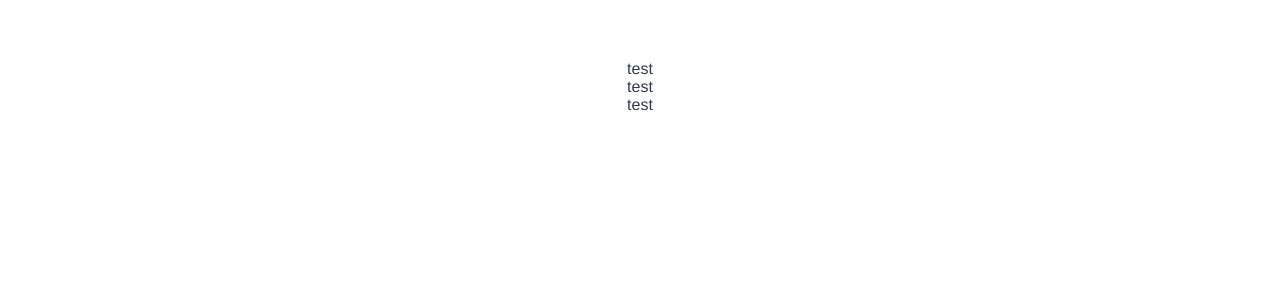
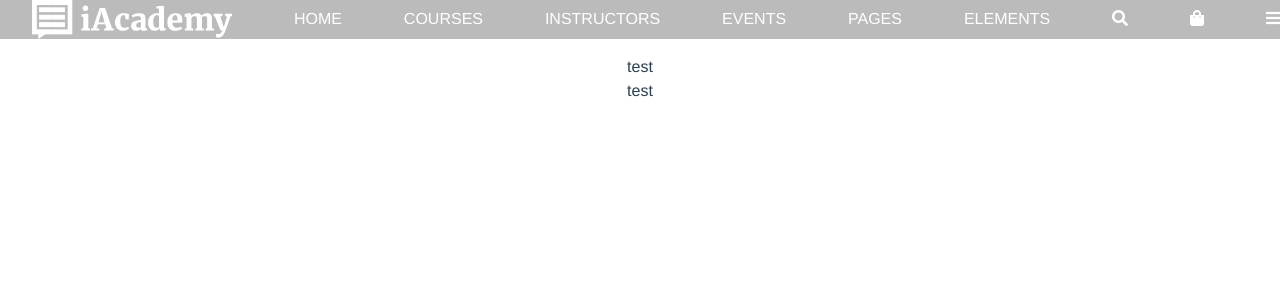
Before and after one commit to bePIRRO/proj-html-vuejs, a Vue app: page / in a window 1280 px wide. Shown: the top 300 px of the page. Built offline with nearby package versions, Linux system fonts and the light colour scheme.

Commit message:
create layout components, main nav menu component

```diff
--- a/public/index.html
+++ b/public/index.html
@@ -1,15 +1,30 @@
 <!DOCTYPE html>
 <html lang="">
   <head>
-    <meta charset="utf-8">
-    <meta http-equiv="X-UA-Compatible" content="IE=edge">
-    <meta name="viewport" content="width=device-width,initial-scale=1.0">
-    <link rel="icon" href="<%= BASE_URL %>favicon.ico">
-    <title><%= htmlWebpackPlugin.options.title %></title>
+    <meta charset="utf-8" />
+    <meta http-equiv="X-UA-Compatible" content="IE=edge" />
+    <meta name="viewport" content="width=device-width,initial-scale=1.0" />
+    <link rel="icon" href="<%= BASE_URL %>favicon.ico" />
+    <link
+      href="https://cdn.jsdelivr.net/npm/bootstrap@5.1.1/dist/css/bootstrap.min.css"
+      rel="stylesheet"
+      integrity="sha384-F3w7mX95PdgyTmZZMECAngseQB83DfGTowi0iMjiWaeVhAn4FJkqJByhZMI3AhiU"
+      crossorigin="anonymous"
+    />
+    <link
+      rel="stylesheet"
+      href="https://cdnjs.cloudflare.com/ajax/libs/font-awesome/5.15.4/css/all.css"
+      integrity="sha512-4wfcoXlib1Aq0mUtsLLM74SZtmB73VHTafZAvxIp/Wk9u1PpIsrfmTvK0+yKetghCL8SHlZbMyEcV8Z21v42UQ=="
+      crossorigin="anonymous"
+    />
+    <title>iAcademy</title>
   </head>
   <body>
     <noscript>
-      <strong>We're sorry but <%= htmlWebpackPlugin.options.title %> doesn't work properly without JavaScript enabled. Please enable it to continue.</strong>
+      <strong
+        >We're sorry but iAcademy doesn't work properly without JavaScript
+        enabled. Please enable it to continue.</strong
+      >
     </noscript>
     <div id="app"></div>
     <!-- built files will be auto injected -->
--- a/src/App.vue
+++ b/src/App.vue
@@ -1,8 +1,16 @@
 <template>
   <div id="app">
-    <Header />
-    <Main />
-    <Footer />
+    <header>
+      <Header />
+    </header>
+
+    <main>
+      <Main />
+    </main>
+
+    <footer>
+      <Footer />
+    </footer>
   </div>
 </template>
 
@@ -28,6 +36,5 @@ export default {
   -moz-osx-font-smoothing: grayscale;
   text-align: center;
   color: #2c3e50;
-  margin-top: 60px;
 }
 </style>
--- a/src/components/Header.vue
+++ b/src/components/Header.vue
@@ -1,10 +1,15 @@
 <template>
-  <div>test</div>
+  <MainNav />
 </template>
 
 <script>
+import MainNav from "./MainNav.vue";
+
 export default {
   name: "Header",
+  components: {
+    MainNav,
+  },
   props: {},
 };
 </script>
--- /dev/null
+++ b/src/components/MainNav.vue
@@ -0,0 +1,73 @@
+<template>
+  <ul class="main-nav d-flex justify-content-between align-items-center mt-0">
+    <li>
+      <a href="#"
+        ><img src="@/assets/img/logo-light.png" alt="iAcademy" class="logo"
+      /></a>
+    </li>
+    <li v-for="item in menu" :key="item" class="nav-links">
+      <a :href="item.link">{{ item.text }} </a>
+    </li>
+    <li><i class="fas fa-search"></i></li>
+    <li><i class="fas fa-shopping-bag"></i></li>
+    <li><i class="fas fa-bars"></i></li>
+  </ul>
+</template>
+
+<script>
+export default {
+  name: "MainNav",
+  data() {
+    return {
+      menu: [
+        {
+          link: "#",
+          text: "HOME",
+        },
+        {
+          link: "#",
+          text: "COURSES",
+        },
+        {
+          link: "#",
+          text: "INSTRUCTORS",
+        },
+        {
+          link: "#",
+          text: "EVENTS",
+        },
+        {
+          link: "#",
+          text: "PAGES",
+        },
+        {
+          link: "#",
+          text: "ELEMENTS",
+        },
+      ],
+    };
+  },
+  props: {},
+};
+</script>
+
+<style scoped>
+ul {
+  background-color: #bbb;
+  color: #fff;
+}
+
+ul a {
+  color: #fff;
+  text-decoration: none;
+}
+
+li {
+  list-style-type: none;
+  display: inline-block;
+}
+
+.logo {
+  max-width: 200px;
+}
+</style>
```
